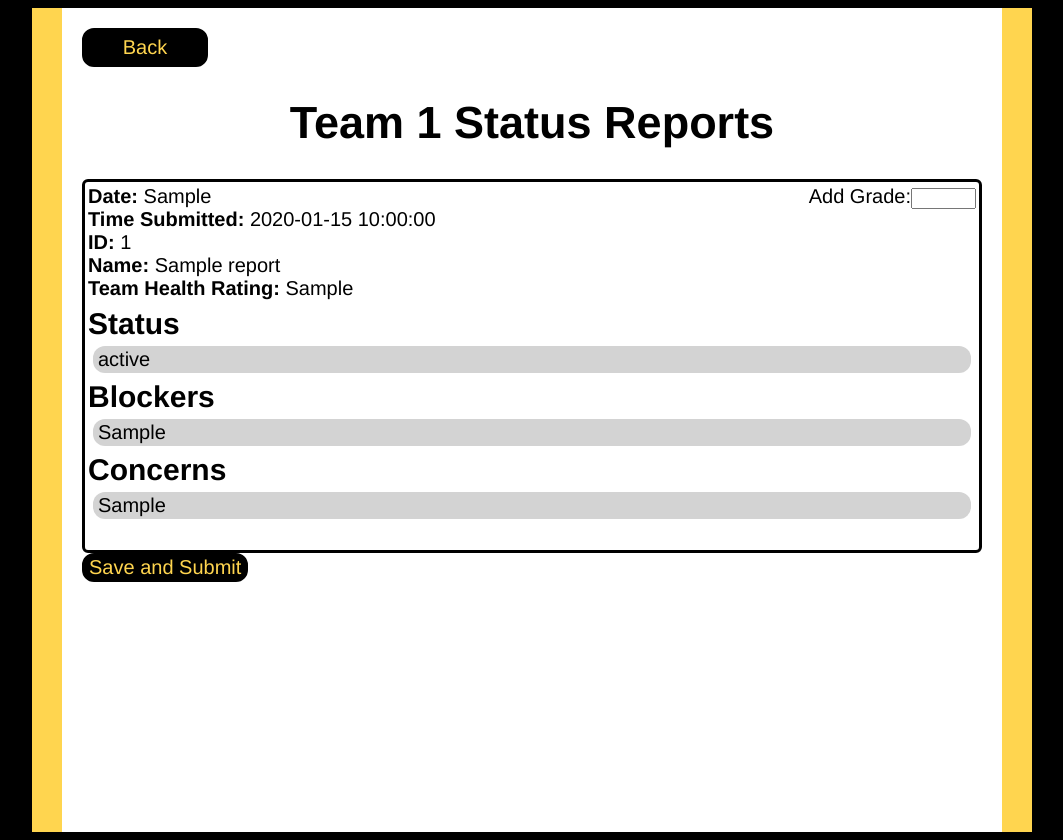
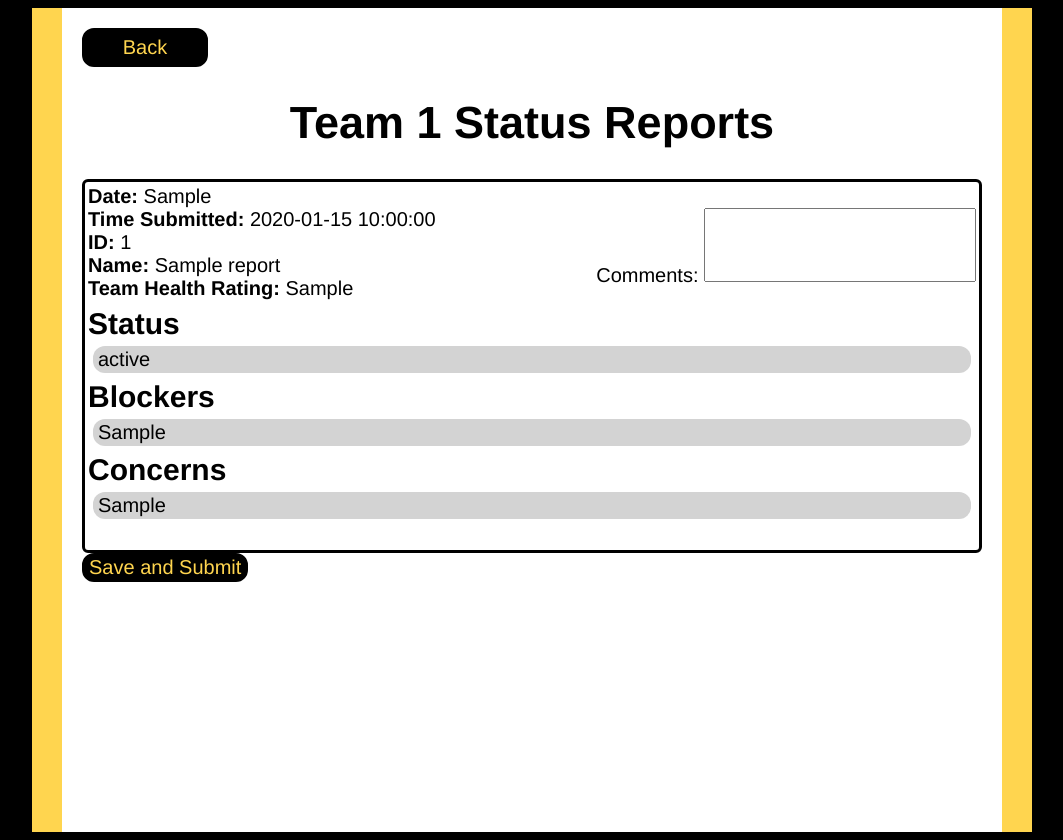
Before and after one commit to mikebottone/test, a PHP site: page /TAGrade-TeamPage.php in a window 1280 px wide. Shown: the whole page, without its empty margins (108-1171 px from the left). Run offline with PHP 8.4, Linux system fonts and the light colour scheme; the visitor is signed in with stand-in values (Sample User, id 1); tables that the repository leaves empty hold one stand-in row (values such as "Sample post"); data that the repository does not hold is empty.

Commit message:
Update TAGrade-TeamPage.php
-changed the $_POST['teamNum'] to $_SESSION['teamNum'] to capture the team number in the tab title

-added the label field and the comment field to be shown on each status report

```diff
--- a/TAGrade-TeamPage.php
+++ b/TAGrade-TeamPage.php
@@ -5,7 +5,7 @@ session_start(); //start session to pass in the team number
  ?>
 <html>
 <head>
-	<title>Team <?php echo $_POST['teamNum']; ?> Status Reports </title>
+	<title>Team <?php echo $_SESSION['teamNum']; ?> Status Reports </title>
 	<link rel="stylesheet" href="stylesheets/default.css">
 	 <style type="text/css">
 	 	h2{
@@ -71,12 +71,27 @@ $teamNum = $_SESSION["teamNum"];
 						//add a grade field input field
 
 
-						echo  "<div id=\"topright\"> Add Grade:<input type=\"text\" size=5 ></div>";
+
 
 						echo "<strong> Date: </strong>";
 						printf ('%s', $Week);	//display week ending info
 						echo "<br><strong> Time Submitted: </strong> ";
 						printf ('%s', $time);	//display time submitted
+
+						//comments input for TA
+						/*
+						//first option:
+						echo "<div id=\"topright\">
+						Comments:<input type=\"text\" name=\"comments\" size=30 >
+						</div>";
+						*/
+
+
+						//second option:
+						echo "<div id=\"topright\">
+								Comments: <textarea name=\"comments\" rows=\"4\" cols=\"30\"></textarea>
+							</div>";
+
 						echo "<br><strong> ID: </strong> ";
 						printf ('%s', $sID);	//display sercret id
 						echo "<br><strong> Name: </strong> ";
```
